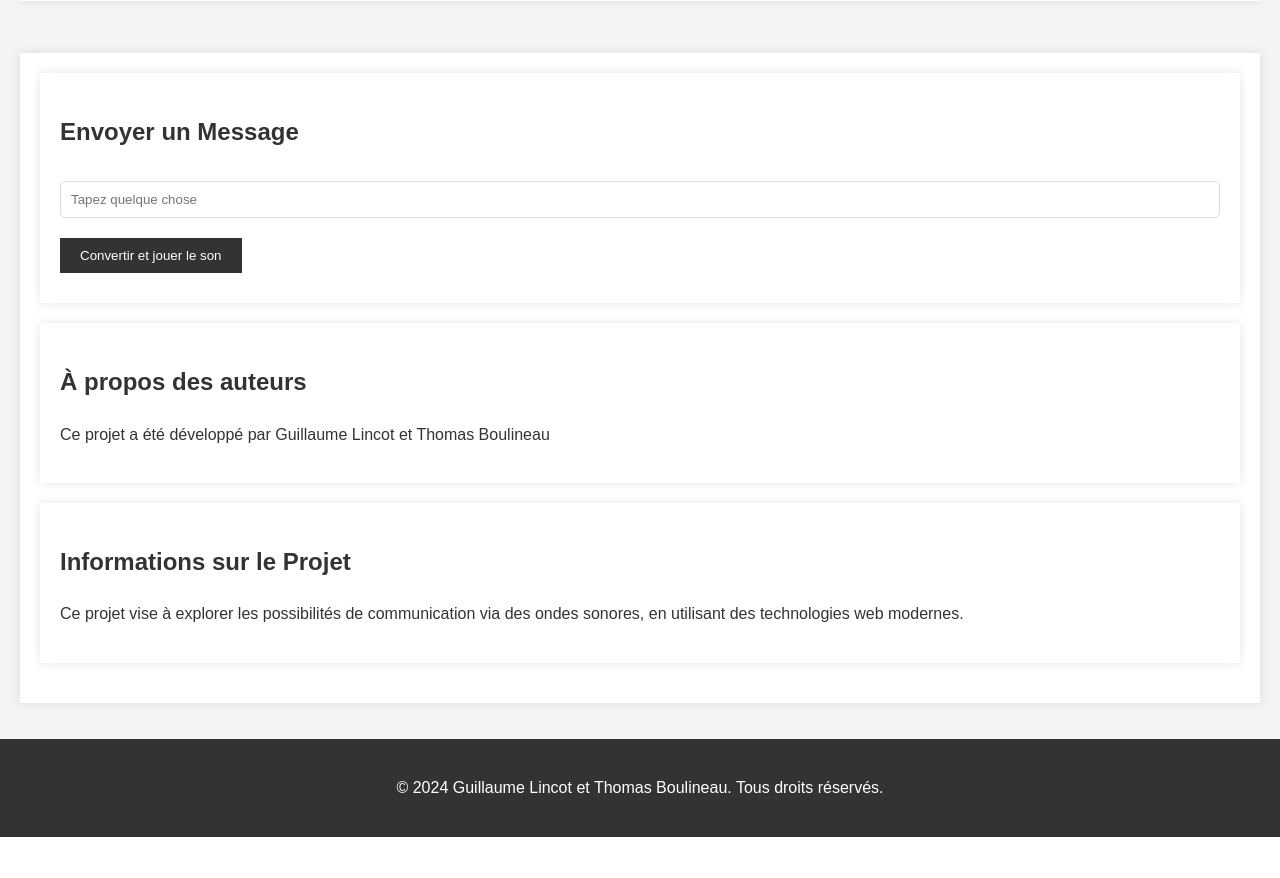
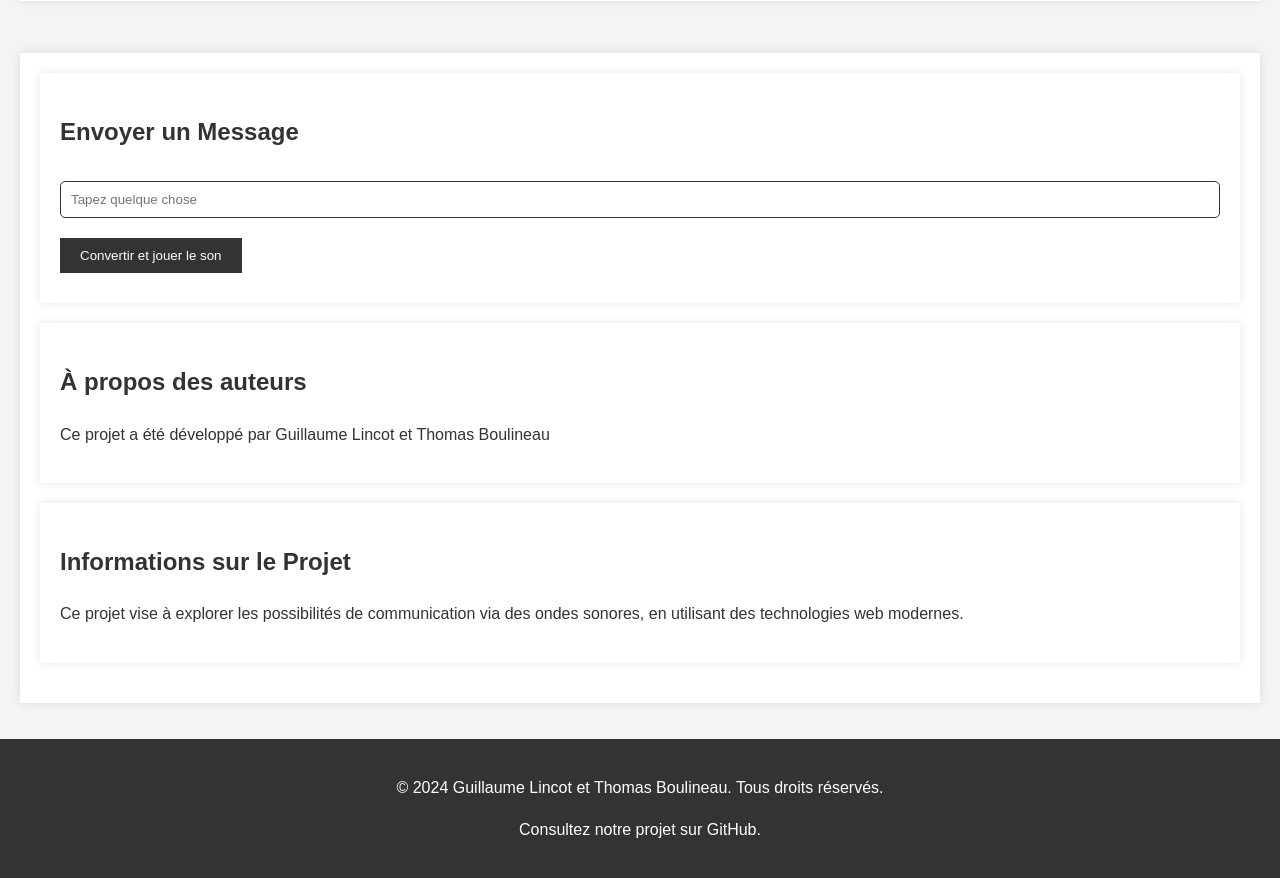
Before and after one commit to findert1/P1, a PHP site: page / in a window 1280 px wide. Shown: the part 759-1637 px from the top of the page. Before the commit the page ends 1596 px from the top, so only its background shows below. Run offline with PHP 8.4, Linux system fonts and the light colour scheme.

Commit message:
Premiers ajustement plus pour upload la branche

```diff
--- a/index.html
+++ b/index.html
@@ -56,8 +56,11 @@
     </body>
 
     <footer>
-        <p>&copy; 2024 Guillaume Lincot et Thomas Boulineau. Tous droits réservés.</p>
-    </footer>
+      <p>&copy; 2024 Guillaume Lincot et Thomas Boulineau. Tous droits réservés.</p>
+      <!-- Lien vers le projet GitHub -->
+      <p>Consultez notre projet sur <a href="https://github.com/findert1/P1" target="_blank" rel="noopener noreferrer">GitHub</a>.</p>
+  </footer>
+
 
     <script type="text/javascript" src="script.js"></script>
 </body>
--- a/style.css
+++ b/style.css
@@ -42,6 +42,7 @@ button {
     padding: 10px 20px;
     margin: 10px 0;
     cursor: pointer;
+    transition: background-color 0.3s ease;
 }
 
 button:hover {
@@ -56,6 +57,17 @@ footer {
     color: #fff;
 }
 
+footer a {
+    color: #fff; /* Couleur du texte pour qu'il ressorte sur le fond sombre du pied de page */
+    text-decoration: none; /* Optionnel : supprime le soulignement par défaut */
+}
+
+footer a:hover, footer a:focus {
+    text-decoration: underline; /* Ajoute un soulignement au survol ou à la sélection pour une meilleure visibilité */
+    color: #4CAF50; /* Change la couleur au survol pour une indication visuelle */
+}
+
+
 /* Entrée de texte */
 input[type="text"] {
     width: 100%;
@@ -65,6 +77,7 @@ input[type="text"] {
     border-radius: 5px;
     border: 1px solid #ddd;
     box-sizing: border-box;
+    border-color: #333;
 }
 
 /* Responsive design pour les écrans plus petits */
```
